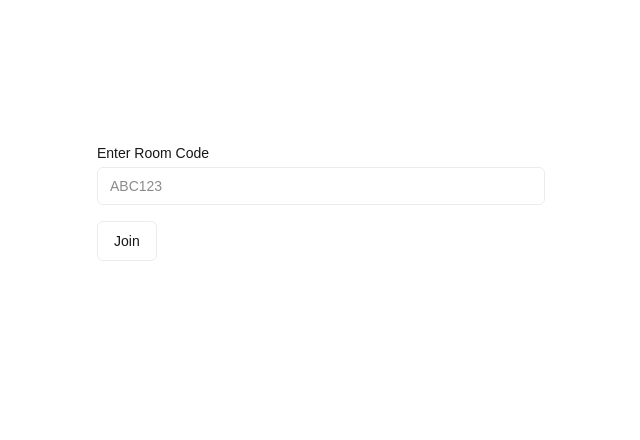
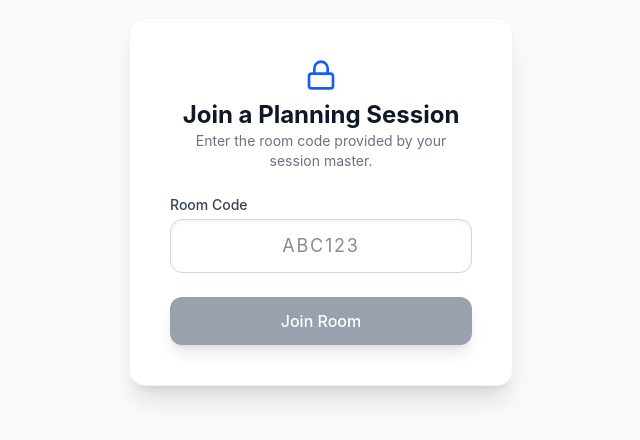
Before and after one commit to dpavide/durhack_2025, a Next.js app in the folder frontend/: page /join in a window 1280 px wide. Shown: the part 198-638 px from the top of the page, without its empty margins (319-959 px from the left). Built offline with nearby package versions, Linux system fonts and the light colour scheme; no server answers.

Commit message:
updated join page ui and page title to meetspace

```diff
--- a/frontend/app/join/page.tsx
+++ b/frontend/app/join/page.tsx
@@ -3,6 +3,13 @@
 import { useState } from "react";
 import { useRouter } from "next/navigation";
 import { supabase } from "../../lib/supabaseClient";
+
+// Icon for the title
+const Lock = (props: any) => (
+  <svg {...props} xmlns="http://www.w3.org/2000/svg" width="24" height="24" viewBox="0 0 24 24" fill="none" stroke="currentColor" strokeWidth="2" strokeLinecap="round" strokeLinejoin="round">
+    <rect width="18" height="11" x="3" y="11" rx="2" ry="2"/><path d="M7 11V7a5 5 0 0 1 10 0v4"/>
+  </svg>
+);
 
 export default function JoinRoomPage() {
     const router = useRouter();
@@ -69,24 +76,63 @@ export default function JoinRoomPage() {
     };
 
     return (
-		<div className="flex min-h-screen items-center justify-center bg-zinc-50 font-sans dark:bg-black">
-			<main className="flex min-h-screen w-full max-w-3xl flex-col items-center justify-center py-32 px-16 bg-white dark:bg-black sm:items-start">
-				<form onSubmit={submit} className="w-full max-w-md mx-auto">
-					<div className="mb-4">
-						<label className="block mb-1 text-sm">Enter Room Code</label>
+        <div className="flex min-h-screen items-center justify-center bg-gray-50 font-sans">
+            <script src="https://cdn.tailwindcss.com"></script>
+            <style>{`.font-sans { font-family: 'Inter', sans-serif; }`}</style>
+
+            <main className="w-full max-w-sm mx-auto p-8 sm:p-10 bg-white rounded-2xl shadow-xl border border-gray-100">
+                <div className="text-center mb-6">
+                    <Lock className="w-8 h-8 mx-auto text-blue-600 mb-2" />
+                    <h1 className="text-2xl font-bold text-gray-900">Join a Planning Session</h1>
+                    <p className="text-gray-500 text-sm">Enter the room code provided by your session master.</p>
+                </div>
+
+                <form onSubmit={submit} className="space-y-6">
+                    <div>
+                        <label htmlFor="room-code" className="block text-sm font-medium text-gray-700 mb-1">Room Code</label>
                         <input
-							className="w-full rounded-md border border-black/8 px-3 py-2 text-sm dark:border-white/[.145] bg-transparent"
+                            id="room-code"
+                            className={`w-full px-4 py-3 border rounded-xl shadow-inner text-lg uppercase tracking-widest text-center font-mono
+                                focus:ring-2 focus:ring-blue-500 focus:border-blue-500 transition duration-150 ease-in-out
+                                ${loading ? 'bg-gray-100 cursor-not-allowed' : 'border-gray-300'}
+                            `}
                             value={code}
                             onChange={(e) => setCode(e.target.value)}
                             placeholder="ABC123"
+                            maxLength={8}
+                            disabled={loading}
                         />
                     </div>
-					{error && <p className="mb-4 text-sm text-red-600 dark:text-red-400">{error}</p>}
+
+                    {error && (
+                        <div className="p-3 bg-red-50 border border-red-200 text-red-700 rounded-lg text-sm font-medium">
+                            {error}
+                        </div>
+                    )}
+
                     <button
-						disabled={loading}
-						className="flex h-10 items-center rounded-md border border-black/8 px-4 text-sm transition-colors hover:border-transparent hover:bg-black/4 dark:border-white/[.145] dark:hover:bg-[#1a1a1a]"
+                        type="submit"
+                        disabled={loading || code.trim().length < 6}
+                        className={`
+                            w-full flex items-center justify-center h-12 px-6 border border-transparent text-base font-medium
+                            rounded-xl shadow-lg text-white transition-colors duration-200
+                            ${(loading || code.trim().length < 6)
+                                ? 'bg-gray-400 cursor-not-allowed'
+                                : 'bg-blue-600 hover:bg-blue-700 focus:outline-none focus:ring-2 focus:ring-offset-2 focus:ring-blue-500'
+                            }
+                        `}
                     >
-						{loading ? "Joining…" : "Join"}
+                        {loading ? (
+                            <>
+                                <svg className="animate-spin -ml-1 mr-3 h-5 w-5 text-white" xmlns="http://www.w3.org/2000/svg" fill="none" viewBox="0 0 24 24">
+                                    <circle className="opacity-25" cx="12" cy="12" r="10" stroke="currentColor" strokeWidth="4"></circle>
+                                    <path className="opacity-75" fill="currentColor" d="M4 12a8 8 0 018-8V0C5.373 0 0 5.373 0 12h4zm2 5.291A7.962 7.962 0 014 12H0c0 3.042 1.135 5.824 3 7.938l3-2.647z"></path>
+                                </svg>
+                                Joining…
+                            </>
+                        ) : (
+                            "Join Room"
+                        )}
                     </button>
                 </form>
             </main>
--- a/frontend/app/layout.tsx
+++ b/frontend/app/layout.tsx
@@ -13,8 +13,8 @@ const geistMono = Geist_Mono({
 });
 // hi
 export const metadata: Metadata = {
-  title: "Create Next App",
-  description: "Generated by create next app",
+  title: "MeetSpace",
+  description: "A collaborative space for planning and brainstorming",
 };
 
 export default function RootLayout({
```
Lines whose indentation alone changed are shown as unchanged.
